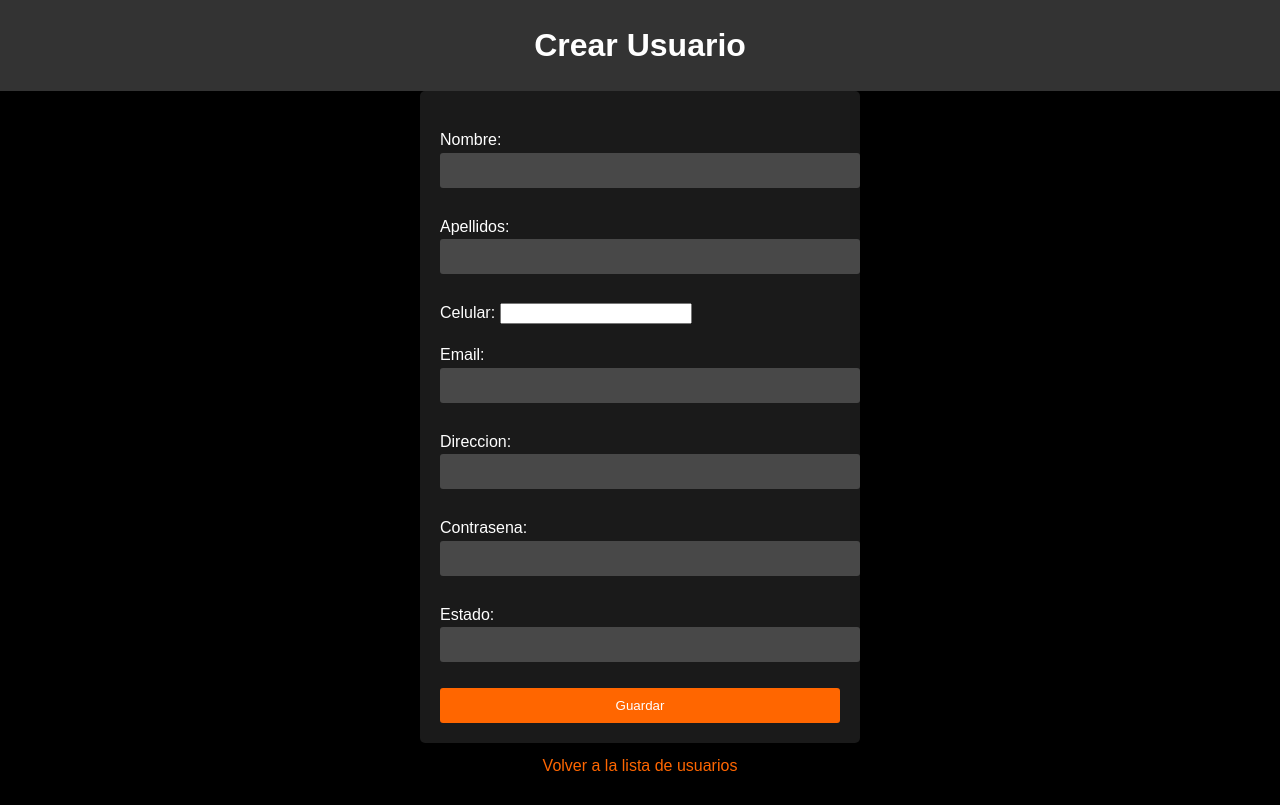
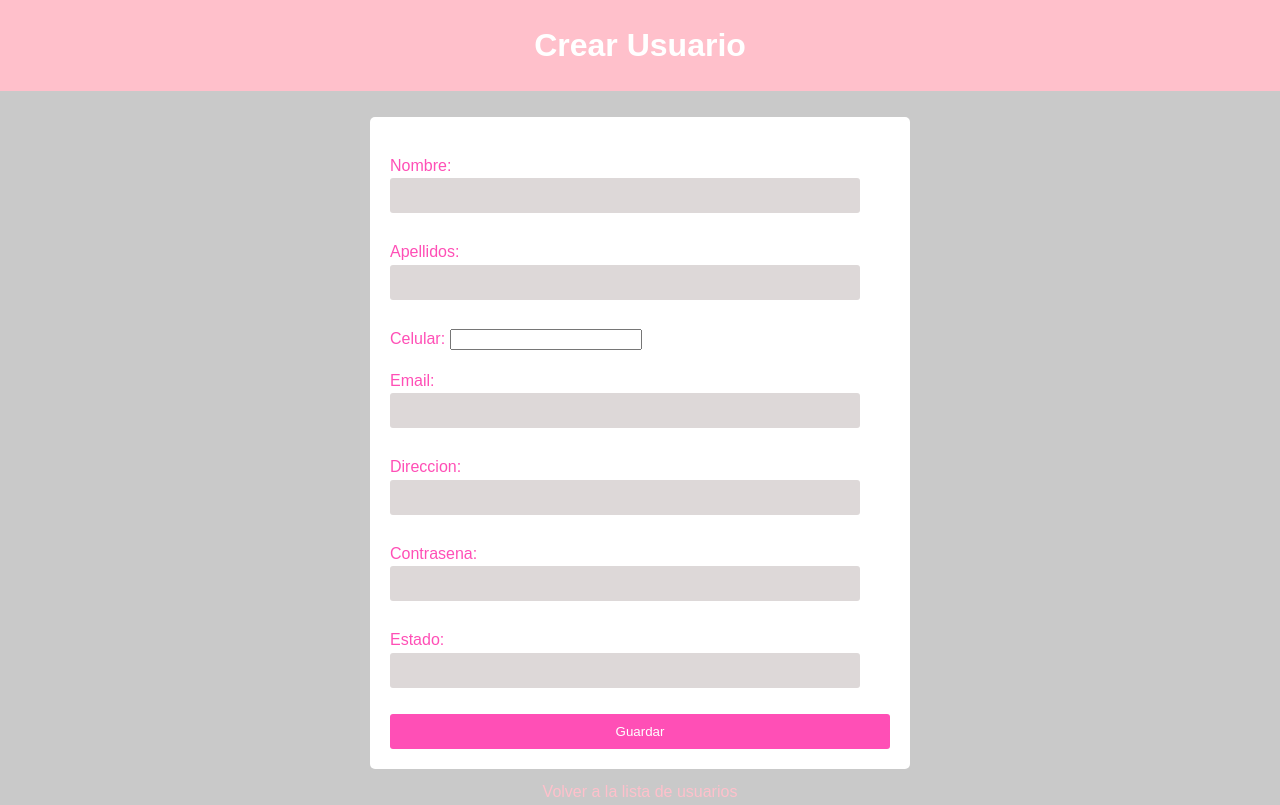
Before and after one commit to sebastianA10/proyecto_nini_makeup, a Django app: page /crear_usuario/ in a window 1280 px wide. Before the commit the page ends 771 px from the top, so only its background shows below. Run offline with Django 4.2, Linux system fonts and the light colour scheme.

Commit message:
altere los coleres del admin lista de usuarios y creacion de usuarios

```diff
--- a/proyecto/app1/static/css/crud/crear.css
+++ b/proyecto/app1/static/css/crud/crear.css
@@ -1,7 +1,7 @@
 /* Estilos generales */
 body {
     font-family: Arial, sans-serif;
-    background-color: #000;
+    background-color: #c9c9c9;
     color: #fff;
     margin: 0;
     padding: 0;
@@ -10,32 +10,34 @@ body {
 
 /* Encabezado */
 h1 {
+
     text-align: center;
-    background-color: #333;
-    color: #fff;
+    background-color: pink;
+    color: #ffffff;
     padding: 20px;
     margin: 0;
 }
 
 /* Formulario */
 form {
-    max-width: 400px;
+    max-width:500px;
     margin: 0 auto;
     padding: 20px;
-    background-color: rgba(255, 255, 255, 0.1); /* Fondo blanco semi-transparente */
+    background-color: rgb(255, 255, 255); /* Fondo blanco semi-transparente */
     border-radius: 5px;
-    color: #fff;
+    color: #ff4fb6;
 }
 
 /* Campos del formulario */
 form input[type="text"],
 form input[type="password"] {
-    width: 100%;
+    width: 90%;
     padding: 10px;
     margin-bottom: 10px;
-    border: none;
-    background-color: rgba(255, 255, 255, 0.2); /* Fondo blanco semi-transparente */
-    color: #fff;
+    border:none ;
+    /* border-color: black; */
+    background-color: rgba(88, 63, 63, 0.2); /* Fondo blanco semi-transparente */
+    color: #000000;
     border-radius: 3px;
 }
 
@@ -43,7 +45,7 @@ form input[type="password"] {
 form button[type="submit"] {
     width: 100%;
     padding: 10px;
-    background-color: #ff6600; /* Botón naranja */
+    background-color: #ff4fb6; /* Botón naranja */
     color: #fff;
     border: none;
     border-radius: 3px;
@@ -54,7 +56,7 @@ form button[type="submit"] {
 a {
     display: block;
     text-align: center;
-    color: #ff6600; /* Color naranja */
+    color: pink; /* Color naranja */
     text-decoration: none;
     margin-top: 10px;
 }
--- a/proyecto/app1/templates/crear_usuario.html
+++ b/proyecto/app1/templates/crear_usuario.html
@@ -7,12 +7,14 @@
 </head>
 <link rel="stylesheet" href="{% static 'css/crud/crear.css' %}">
 <body>
-    <h1>Crear Usuario</h1>
-    <form method="post">
-        {% csrf_token %}
-        {{ form.as_p }}
-        <button type="submit">Guardar</button>
-    </form>
+    <h1>Crear Usuario</h1><br>
+        <div class="container">
+            <form method="post">
+                {% csrf_token %}
+                {{ form.as_p }}
+                <button type="submit">Guardar</button>
+            </form>
+        </div>
     <a href="{% url 'lista_usuarios' %}">Volver a la lista de usuarios</a>
 </body>
 </html>
```
Also changed, not shown: proyecto/app1/static/css/crud/listar.css (+11 -11 lines).
